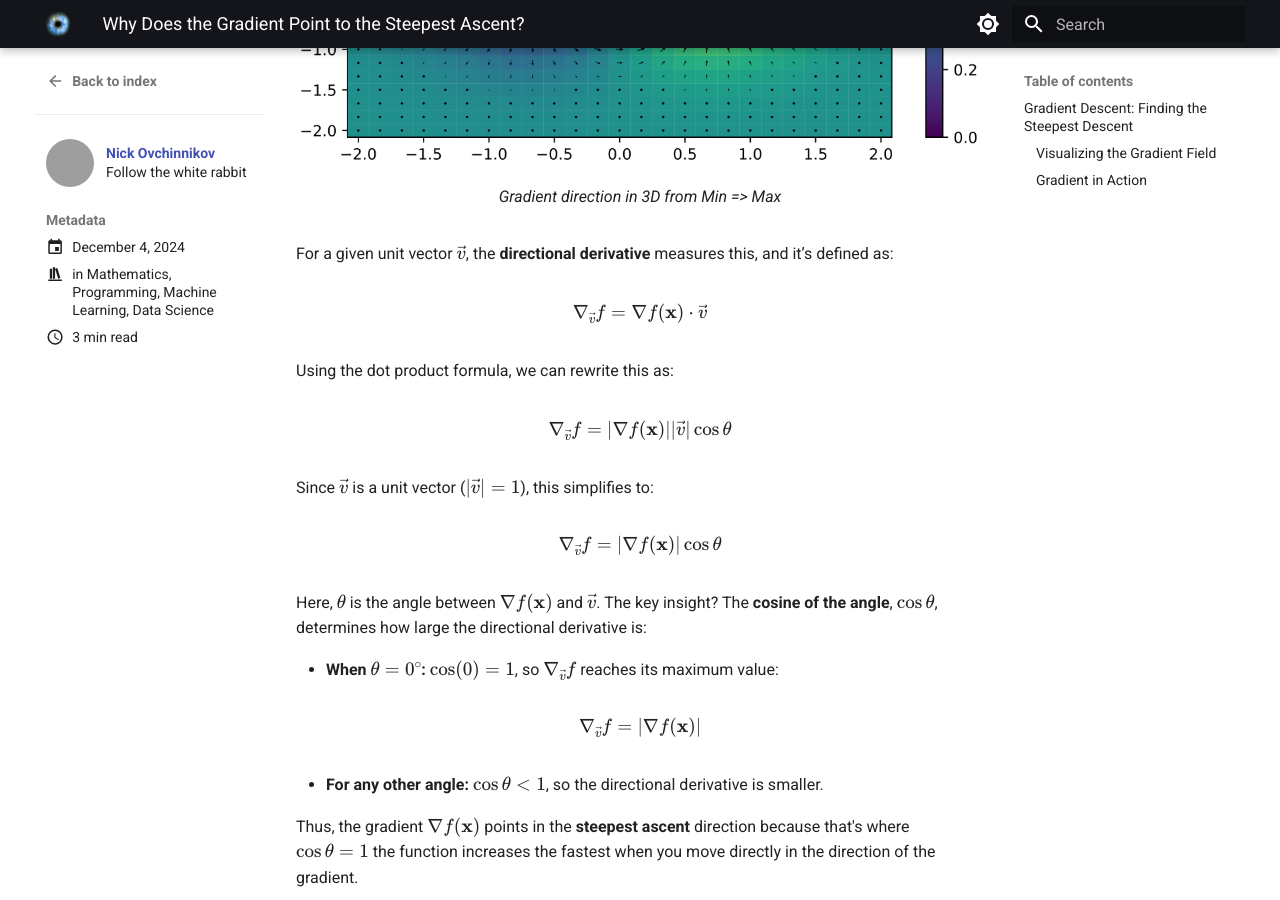
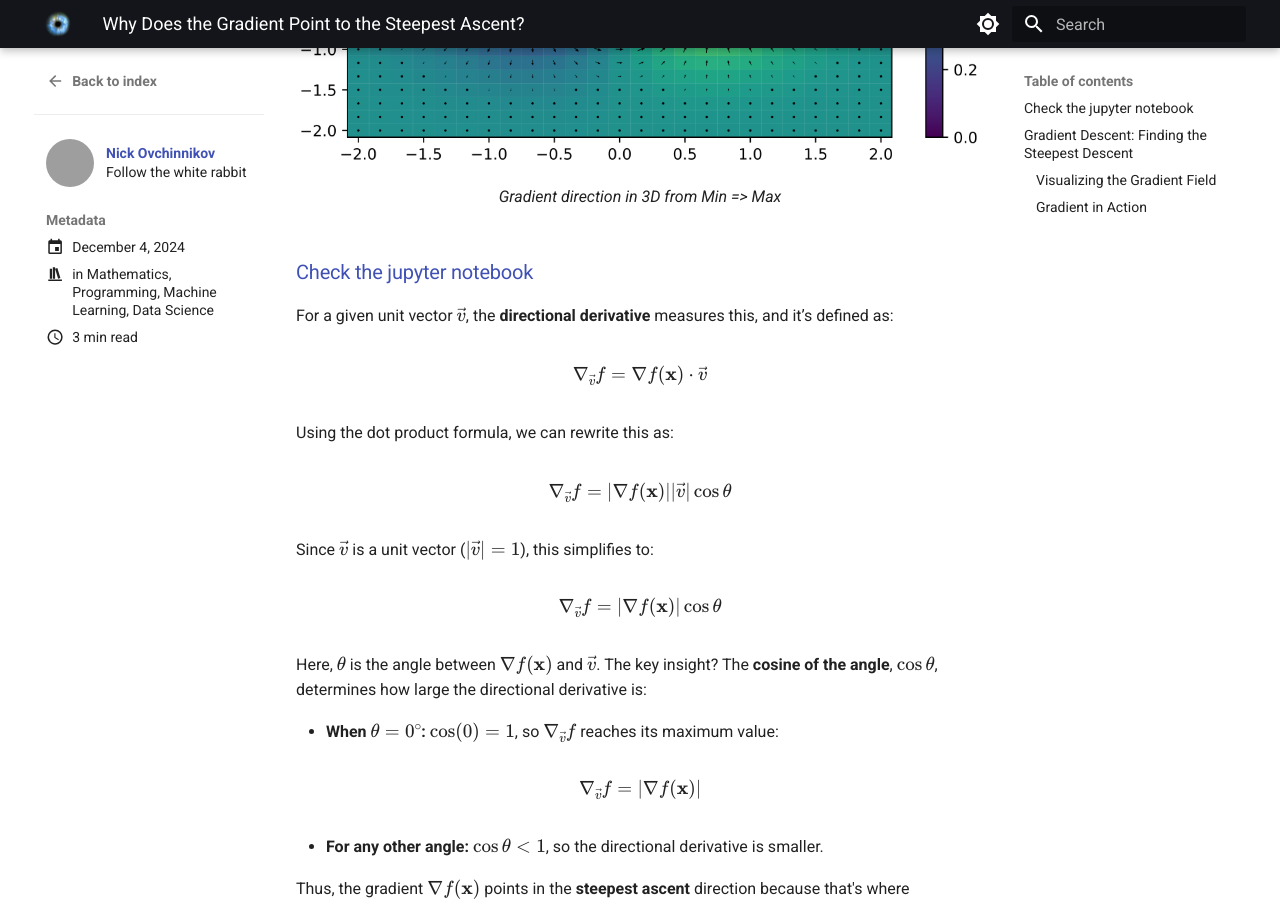
Before and after one commit to nickovchinnikov/datasatanism, an MkDocs documentation site: the page built from docs/posts/why_does_the_gradient_point_to_the_steepest_ascent.md, in a window 1280 px wide and 900 px high, scrolled down 568 px. Built offline with MkDocs 1.6.1 and Material for MkDocs 9.7.7, drawn with Linux system fonts in a browser that asks for light colours; comment, search, counter and statistics services are not loaded; grey boxes are pictures that could not be loaded.

Commit message:
Hotfix - add the notebook link

```diff
--- a/docs/posts/why_does_the_gradient_point_to_the_steepest_ascent.md
+++ b/docs/posts/why_does_the_gradient_point_to_the_steepest_ascent.md
@@ -27,6 +27,8 @@ Gradient direction in 3D from Min => Max
 ///
 
 <!-- more -->
+
+### [Check the jupyter notebook](https://github.com/nickovchinnikov/datasatanism/blob/master/code/2.GradientIsTheSteepestAscent.ipynb)
 
 For a given unit vector \( \vec{v} \), the **directional derivative** measures this, and it’s defined as:
 
```
